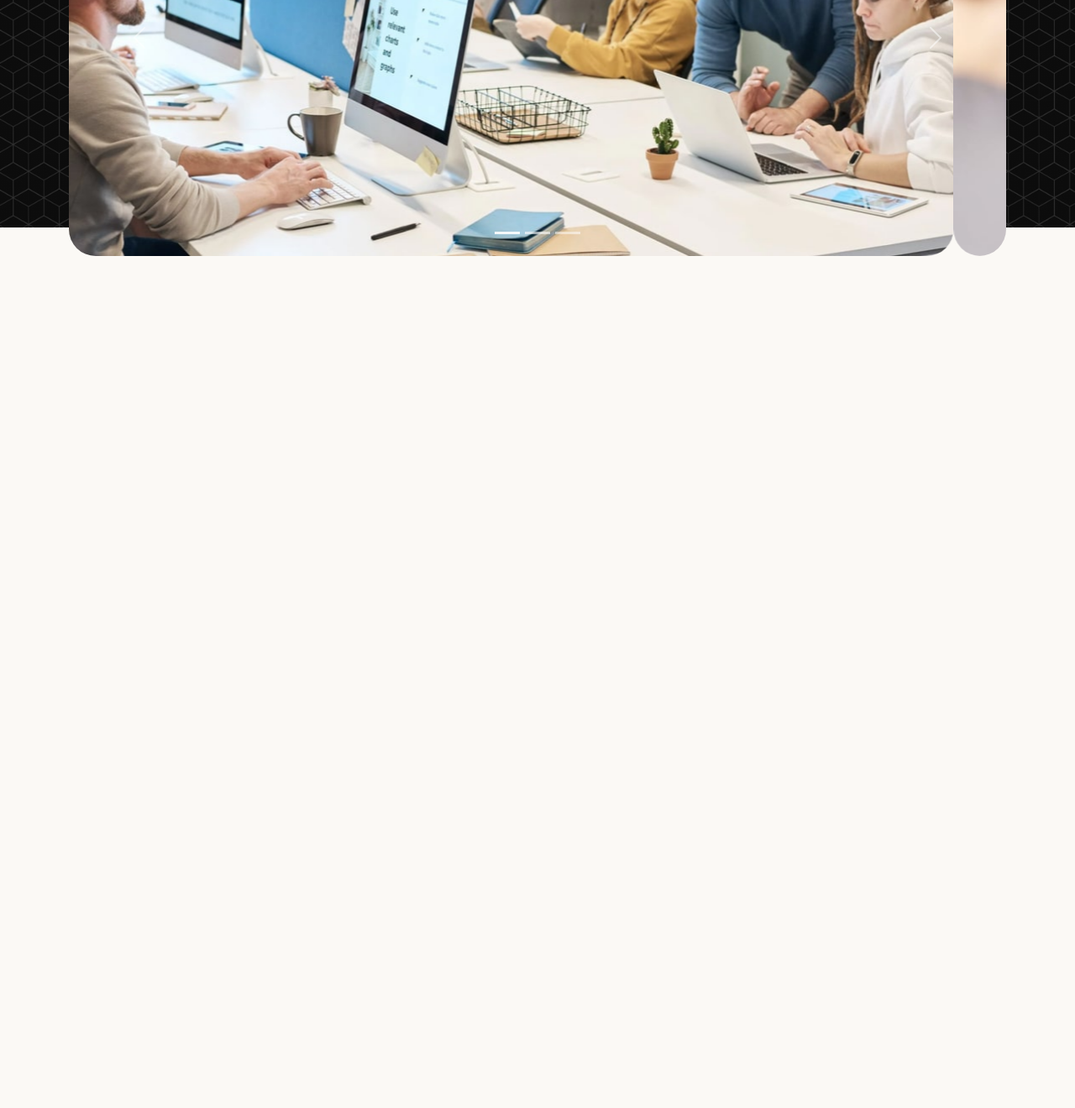
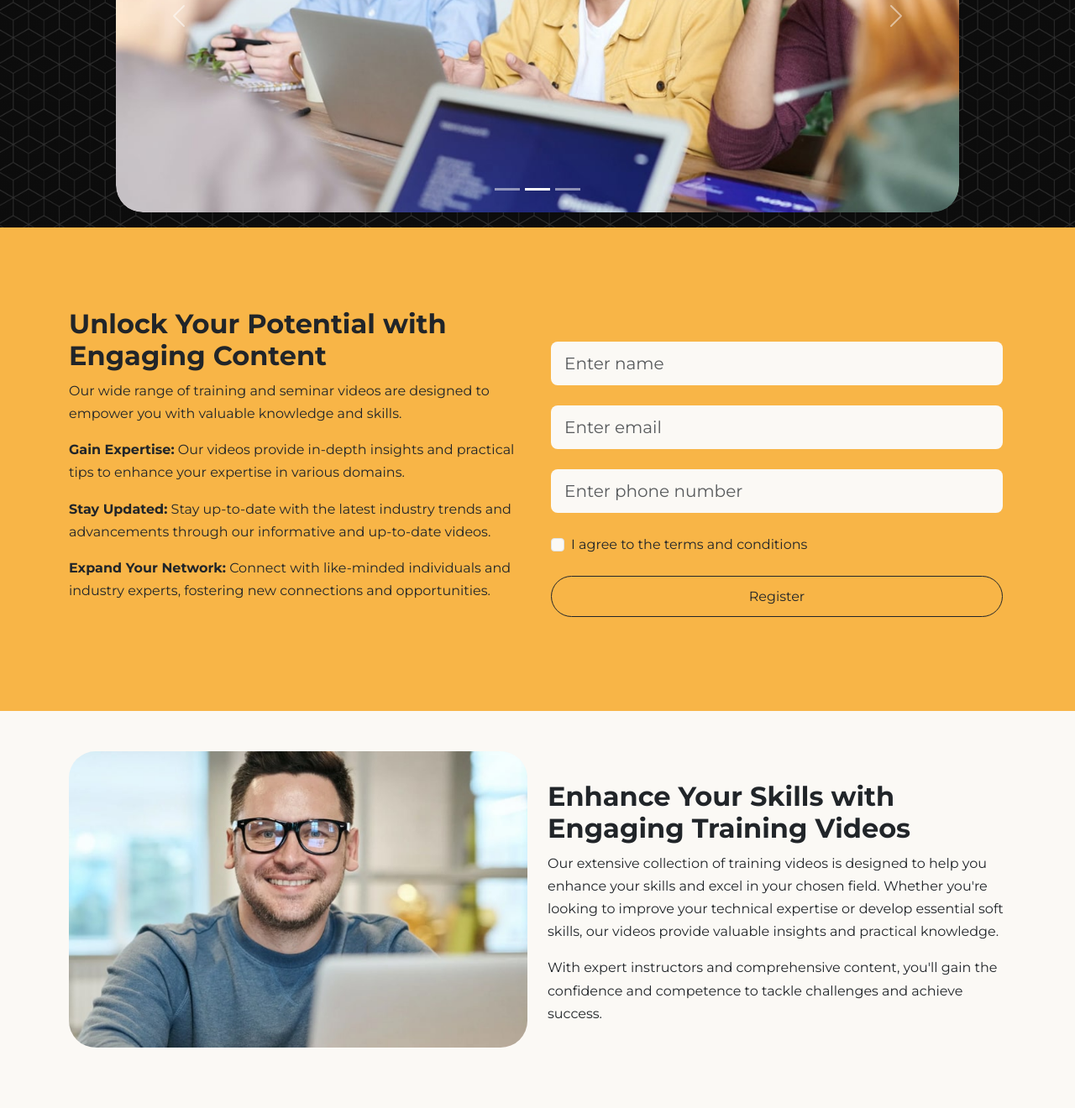
Before and after one commit to narmingeybullayeva/Bootstrap-4-websites, a website: page corso-website/index.html in a window 1280 px wide. Shown: the part 729-2049 px from the top of the page at 84% size. Before the commit the page ends 1034 px from the top, so only its background shows below. Drawn offline with Linux system fonts and the light colour scheme.

Commit message:
Add Register Area, Nav Scroll, and Details

```diff
--- a/corso-website/index.html
+++ b/corso-website/index.html
@@ -161,6 +161,93 @@
       </div>
     </header>
 
+    <!-- Register -->
+
+    <div class="register bg-primary py-6 overflow-hidden">
+      <div class="container">
+        <div class="row">
+          <div class="col-lg-6">
+            <h2>Unlock Your Potential with Engaging Content</h2>
+            <p>
+              Our wide range of training and seminar videos are designed to
+              empower you with valuable knowledge and skills.
+            </p>
+
+            <ul class="list-unstyled vstack gap-3">
+              <li>
+                <strong>Gain Expertise:</strong> Our videos provide in-depth
+                insights and practical tips to enhance your expertise in various
+                domains.
+              </li>
+
+              <li>
+                <strong>Stay Updated:</strong> Stay up-to-date with the latest
+                industry trends and advancements through our informative and
+                up-to-date videos.
+              </li>
+
+              <li>
+                <strong>Expand Your Network:</strong> Connect with like-minded
+                individuals and industry experts, fostering new connections and
+                opportunities.
+              </li>
+            </ul>
+          </div>
+
+          <div class="col-lg-6 p-3">
+            <form action="">
+              <div class="my-4">
+                <input type="text" class="form-control form-control-lg rounded-3 border-0" placeholder="Enter name" />
+              </div>
+
+              <div class="my-4">
+                <input type="email" class="form-control form-control-lg rounded-3 border-0" placeholder="Enter email" />
+              </div>
+
+              <div class="my-4">
+                <input type="text" class="form-control form-control-lg rounded-3 border-0" placeholder="Enter phone number" />
+              </div>
+
+              <div class="form-check">
+                <input type="checkbox" class="form-check-input" />
+                  <label for="terms" class="form-check-label">I agree to the terms and conditions</label>
+              </div>
+              <div class="d-grid mt-4">
+                <button class="btn btn-outline-dark">Register</button>
+              </div>
+            </form>
+          </div>
+        </div>
+      </div>
+    </div>
+
+    <!-- Details 1-->
+
+    <section class="details py-5 bg-light" id="discover">
+      <div class="container">
+        <div class="row">
+          <div class="col-lg-6">
+              <img src="./images/instructor.jpg" alt="" class="rounded-5 mb-4 img-fluid">
+          </div>
+          <div class="col-lg-6 d-flex flex-column justify-content-center">
+            <h2>Enhance Your Skills with Engaging Training Videos</h2>
+            <p>
+              Our extensive collection of training videos is designed to help
+              you enhance your skills and excel in your chosen field. Whether
+              you're looking to improve your technical expertise or develop
+              essential soft skills, our videos provide valuable insights and
+              practical knowledge.
+            </p>
+            <p>
+              With expert instructors and comprehensive content, you'll gain the
+              confidence and competence to tackle challenges and achieve
+              success.
+            </p>
+          </div>
+        </div>
+      </div>
+    </section>
+
     <script src="js/bootstrap.bundle.min.js"></script>
     <script src="js/script.js"></script>
   </body>
--- a/corso-website/js/script.js
+++ b/corso-website/js/script.js
@@ -0,0 +1,15 @@
+function userScroll() {
+  const navbar = document.querySelector(".navbar")
+
+  window.addEventListener("scroll", () => {
+    if (window.scrollY > 50) {
+      navbar.classList.add("bg-dark")
+      navbar.classList.add("navbar-sticky")
+    } else {
+      navbar.classList.remove("bg-dark")
+      navbar.classList.remove("navbar-sticky")
+    }
+  })
+}
+
+document.addEventListener("DOMContentLoaded", userScroll)
--- a/corso-website/scss/styles.scss
+++ b/corso-website/scss/styles.scss
@@ -7,6 +7,15 @@
     ),
     url("../images/header-background.jpg") center center no-repeat;
   background-size: cover;
+}
+
+.navbar {
+  transition: all 0.5 ease-in-out;
+}
+
+.navbar-sticky {
+  opacity: 0.9;
+  box-shadow: 0 0 10px rgba(0, 0, 0, 0.5);
 }
 
 .header .slide {
```
Also changed, not shown: corso-website/css/styles.css.
